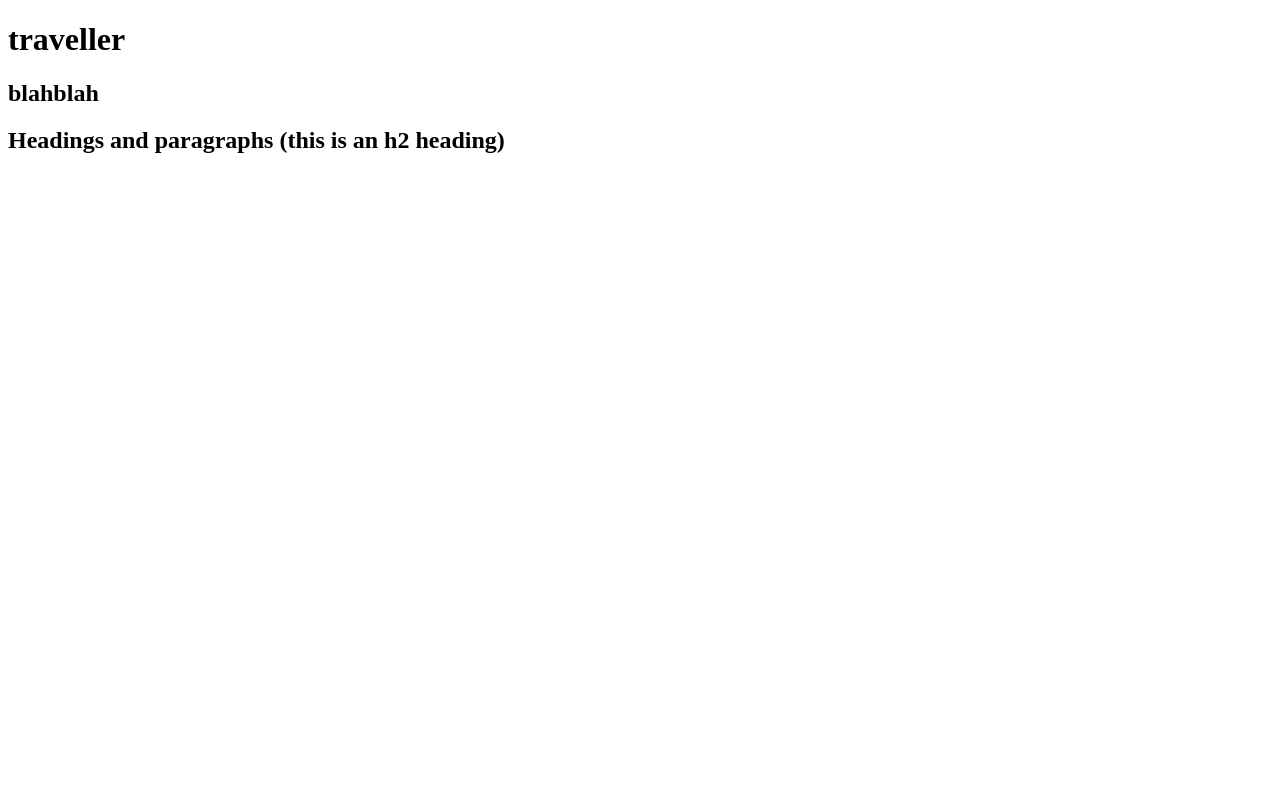
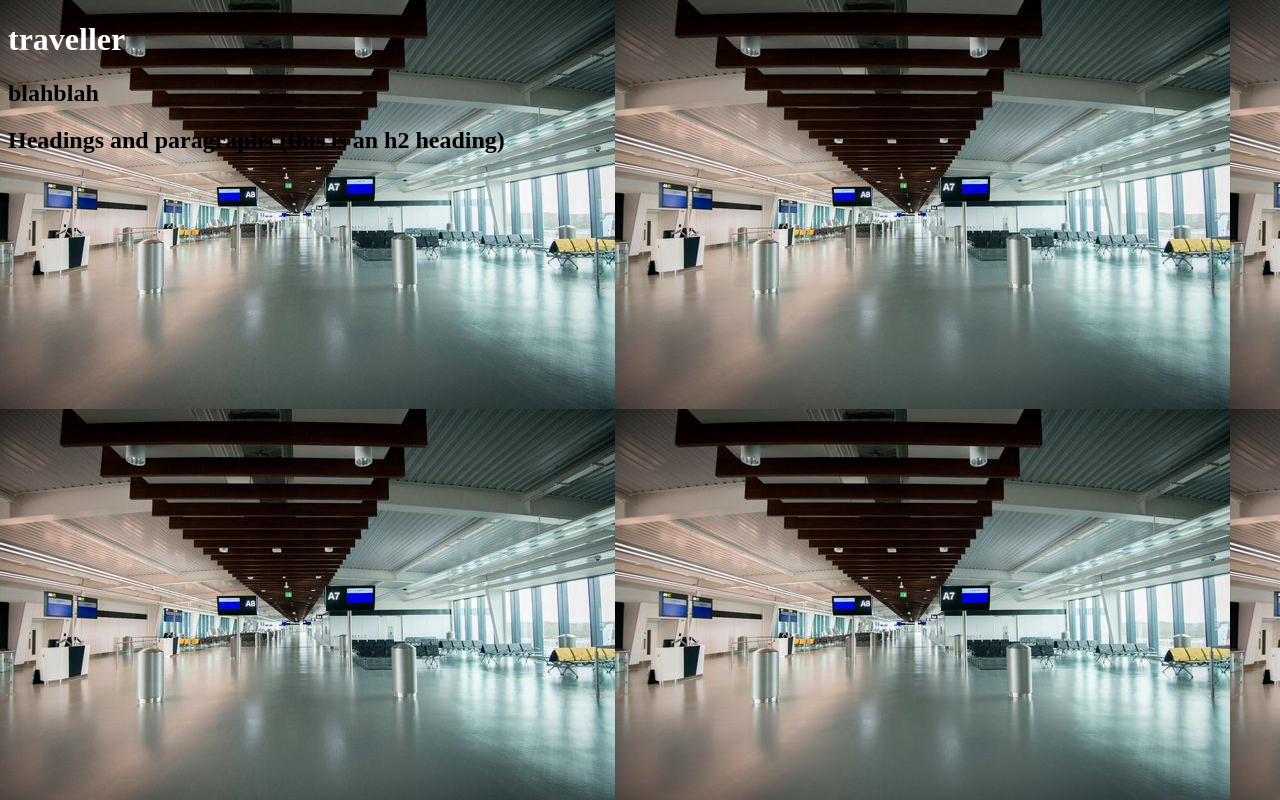
Before and after one commit to ellpry/nomads, a plain HTML site: page index.html in a window 1280 px wide. Drawn offline with Linux system fonts and the light colour scheme.

Commit message:
home page image

```diff
--- a/style.css
+++ b/style.css
@@ -1,4 +1,6 @@
+body {
+    background-image: url("image (4).png");
+}
 h1 {
-    color: black;
-
+    color: white;
 }
```
Also changed, not shown: image (4).png (added).
